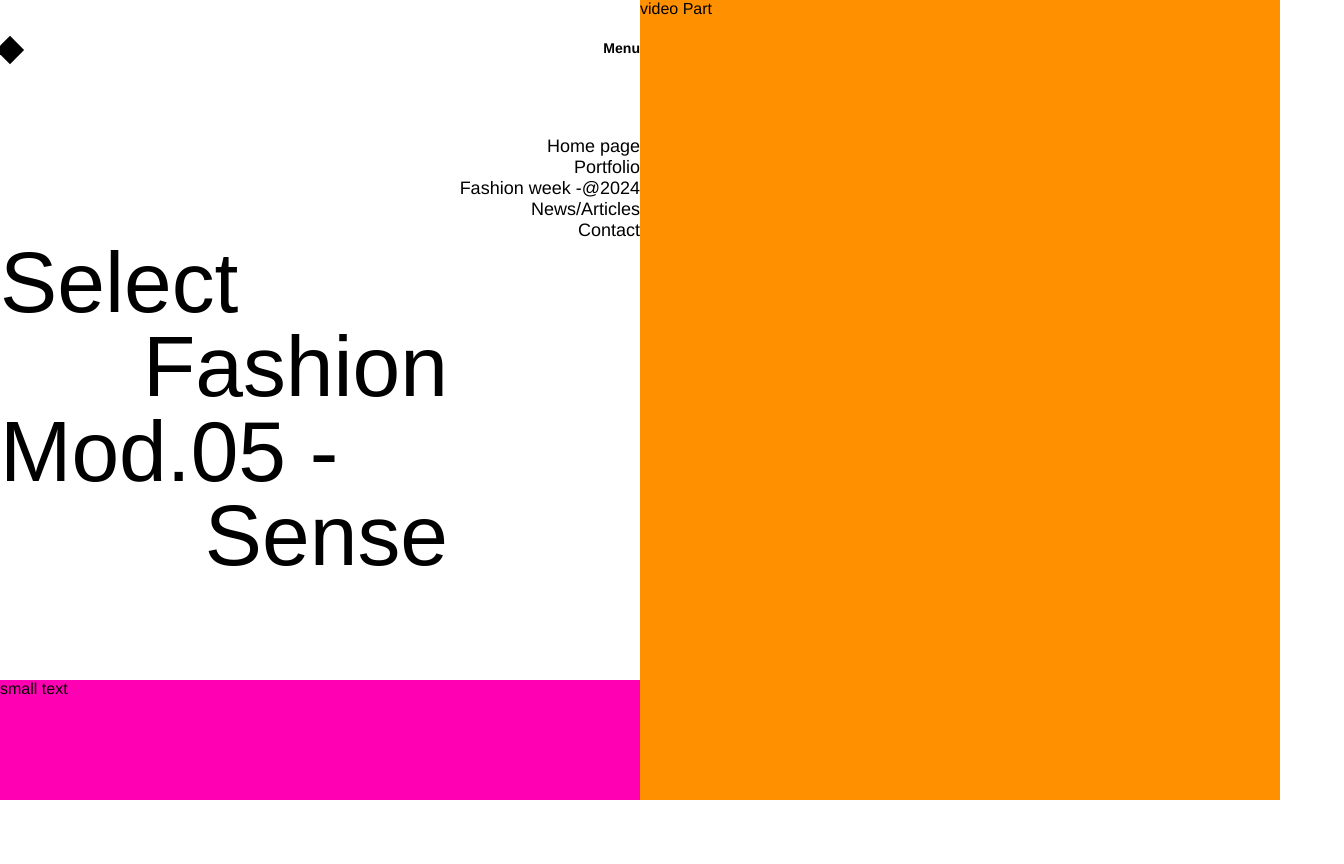
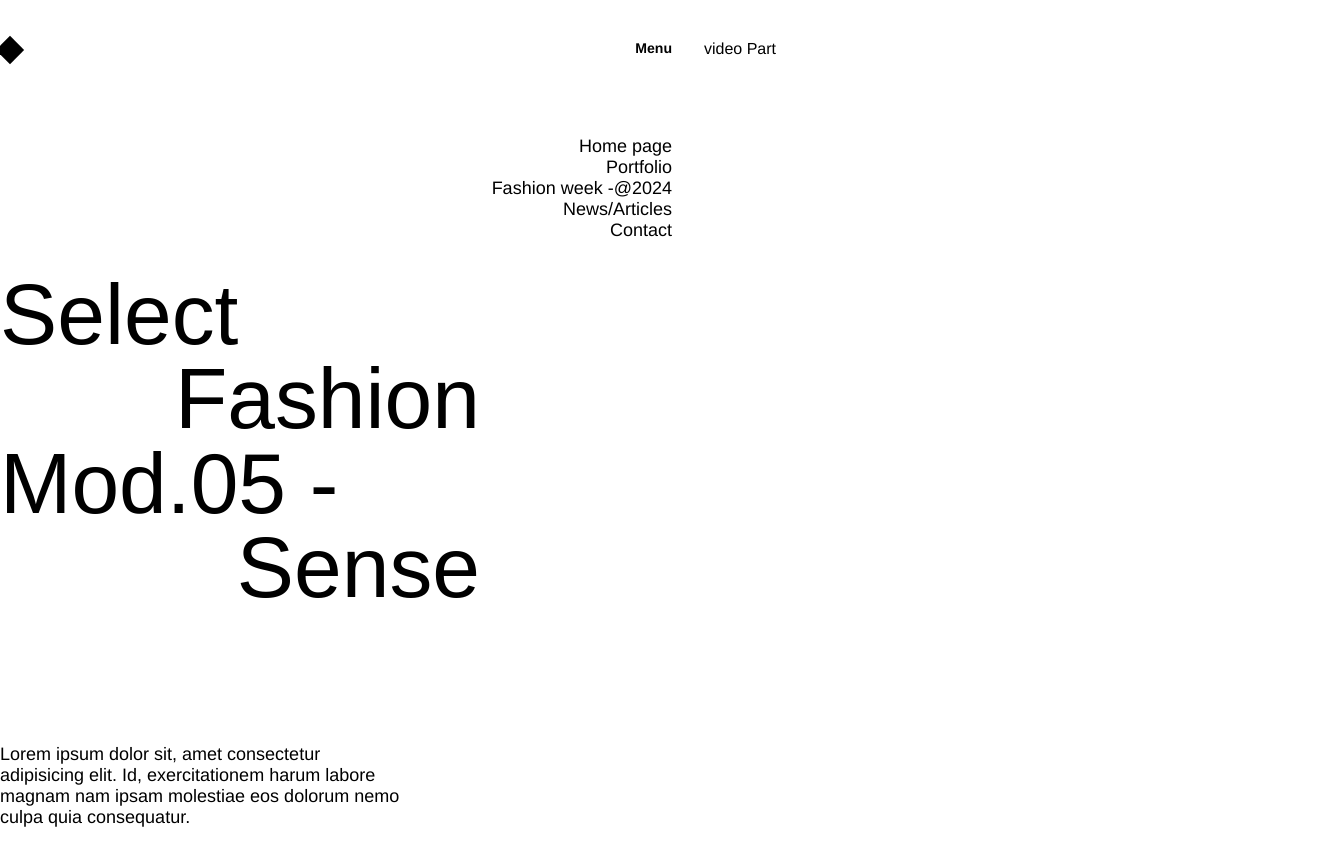
Before and after one commit to ashiq331/grid, a plain HTML site: page index.html in a window 1280 px wide. Shown: the whole page, 1344 px wide, since content can reach past the window. Before the commit the page ends 800 px from the top, so only its background shows below. Drawn offline with Linux system fonts and the light colour scheme.

Commit message:
left done

```diff
--- a/index.html
+++ b/index.html
@@ -31,7 +31,9 @@
           <h1>Sense</h1>
         </div>
 
-        <div class="left-bottom">small text</div>
+        <div class="left-bottom">
+            <p>Lorem ipsum dolor sit, amet consectetur adipisicing elit. Id, exercitationem harum labore magnam nam ipsam molestiae eos dolorum nemo culpa quia consequatur.</p>
+        </div>
 
         <div class="right">video Part</div>
       </div>
--- a/style.css
+++ b/style.css
@@ -23,6 +23,7 @@ body
     display: grid;
     grid-template-columns: 25% 25% 50%;
     grid-template-rows: 30% 55% 15%;
+    gap: 2rem;
 }
 
 ul li{
@@ -35,7 +36,8 @@ a{
 }
 
 .left-top-left,
-.left-top-right
+.left-top-right,
+.right
 
 {
     padding: 40px 0;
@@ -83,13 +85,17 @@ a{
 
 .left-bottom
 {
-    background-color: rgb(255, 0, 179);
     grid-column: 1/3;
+}
+
+.left-bottom p {
+    width: 60%;
+    font-size: 18px;
+    font-weight: 200;
 }
 
 .right
 {
-    background-color: rgb(255, 145, 0);
     grid-row: 1 / 4;
     grid-column: 3;
 }
```
